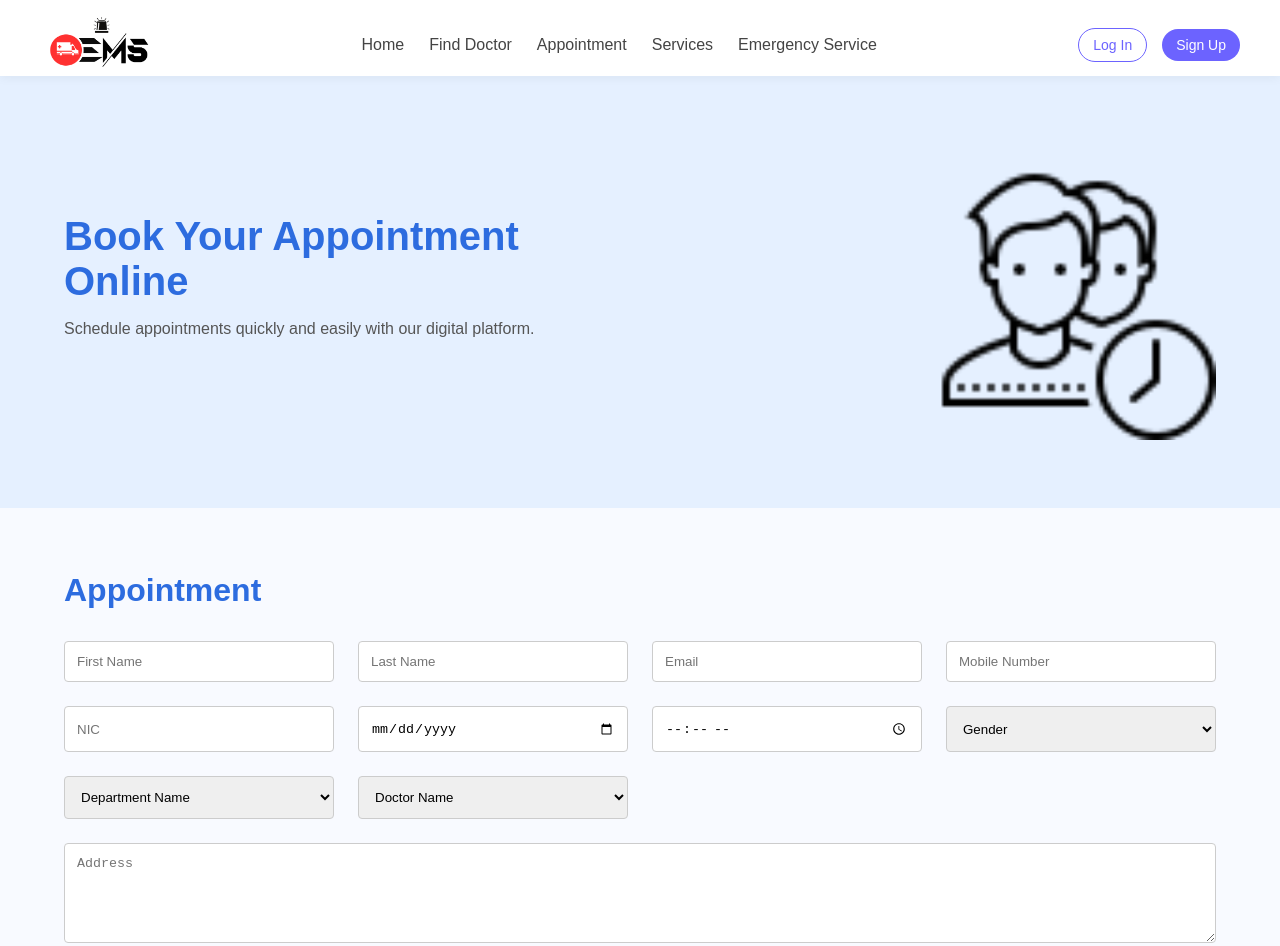
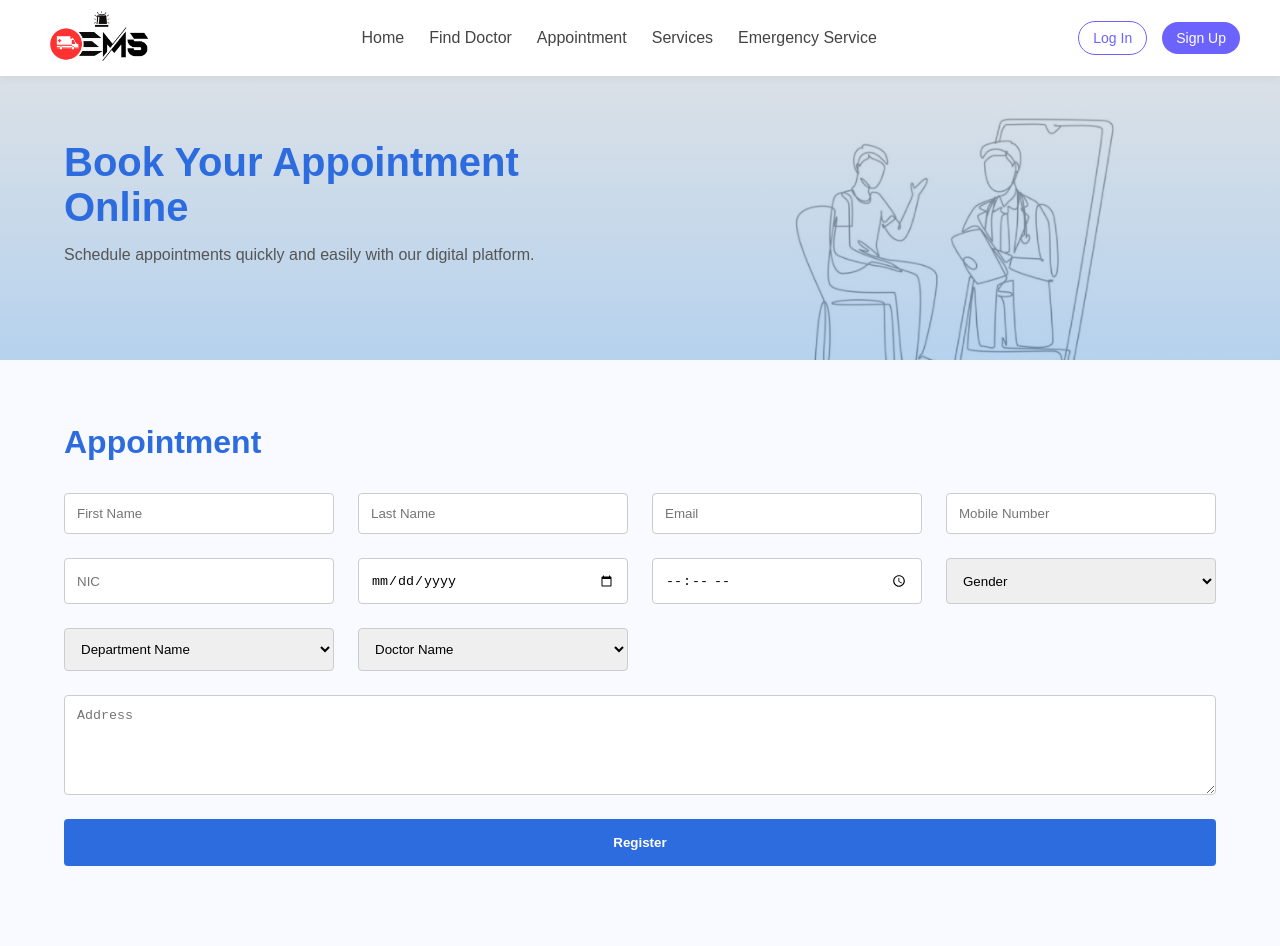
Before and after one commit to arafat11223/online-emergency-medical-services, a plain HTML site: page apointment.html in a window 1280 px wide. Shown: the top 946 px of the page. Drawn offline with Linux system fonts and the light colour scheme.

Commit message:
rafewch3

```diff
--- a/apointment.html
+++ b/apointment.html
@@ -42,7 +42,7 @@
       <p>Schedule appointments quickly and easily with our digital platform.</p>
     </div>
     <div class="hero-img">
-      <img src="images/icons/appoint.png" alt="Appointment illustration" />
+      <!-- <img src="images/icons/appoint.png" alt="Appointment illustration" /> -->
     </div>
   </section>
 
--- a/style.css
+++ b/style.css
@@ -23,7 +23,8 @@ body {
 .main-header .container {
   max-width: 1200px;
   margin: auto;
-  margin-bottom: -1%;
+  margin-bottom: -0.5%;
+  margin-top: -0.5%;
   display: flex;
   align-items: center;
   justify-content: space-between;
@@ -173,6 +174,10 @@ body {
   justify-content: space-between;
   padding: 4rem 5%;
   background: #e5f0ff;
+  background-image: linear-gradient(rgba(194, 204, 214, 0.6), rgba(133, 180, 226, 0.6)),url('appointBgm.jpg');
+  background-size: cover;
+  background-position: right;
+  background-repeat: no-repeat;
 }
 
 .hero-text {
```
Also changed, not shown: appointBgm.jpg (added).
